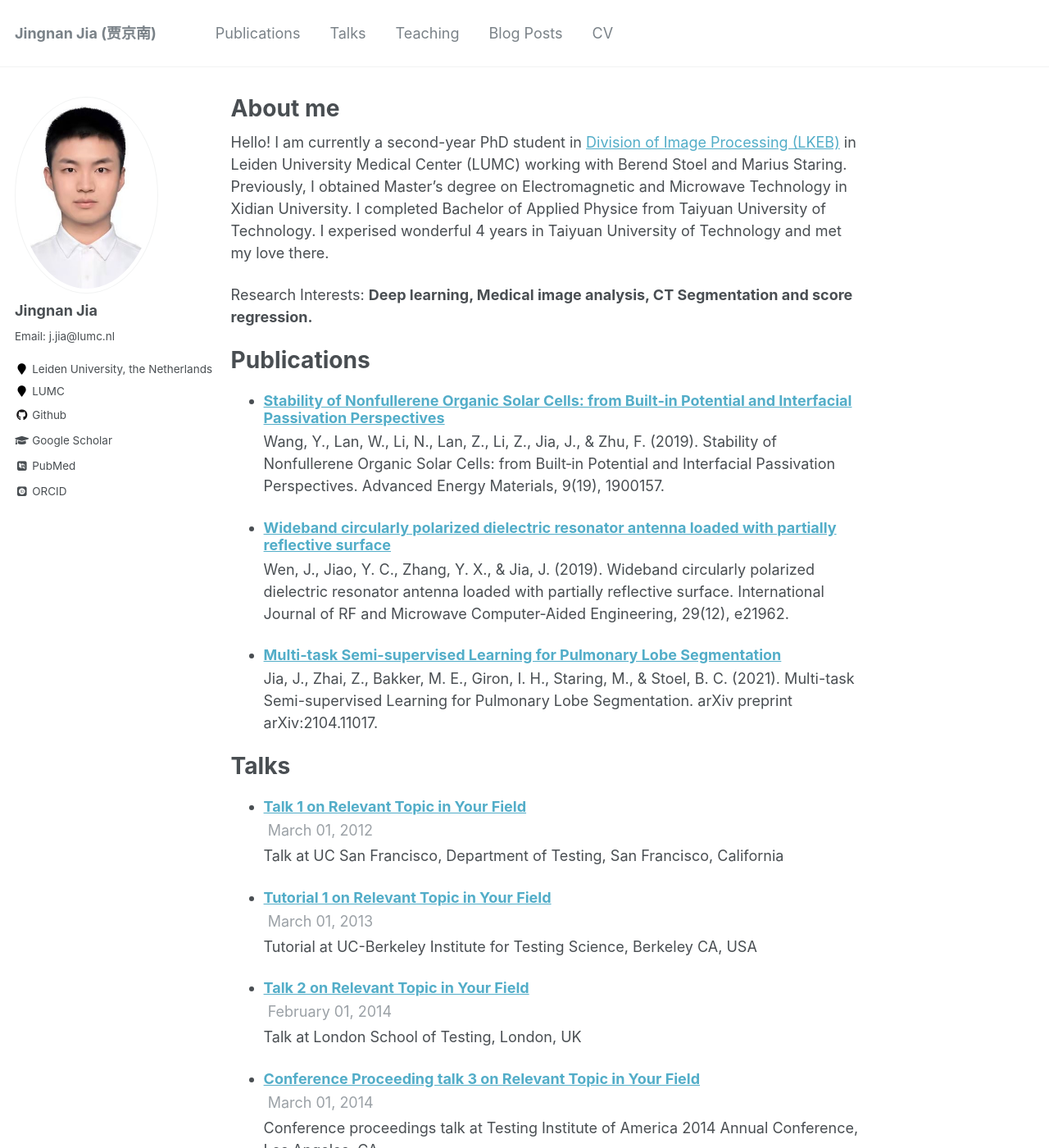
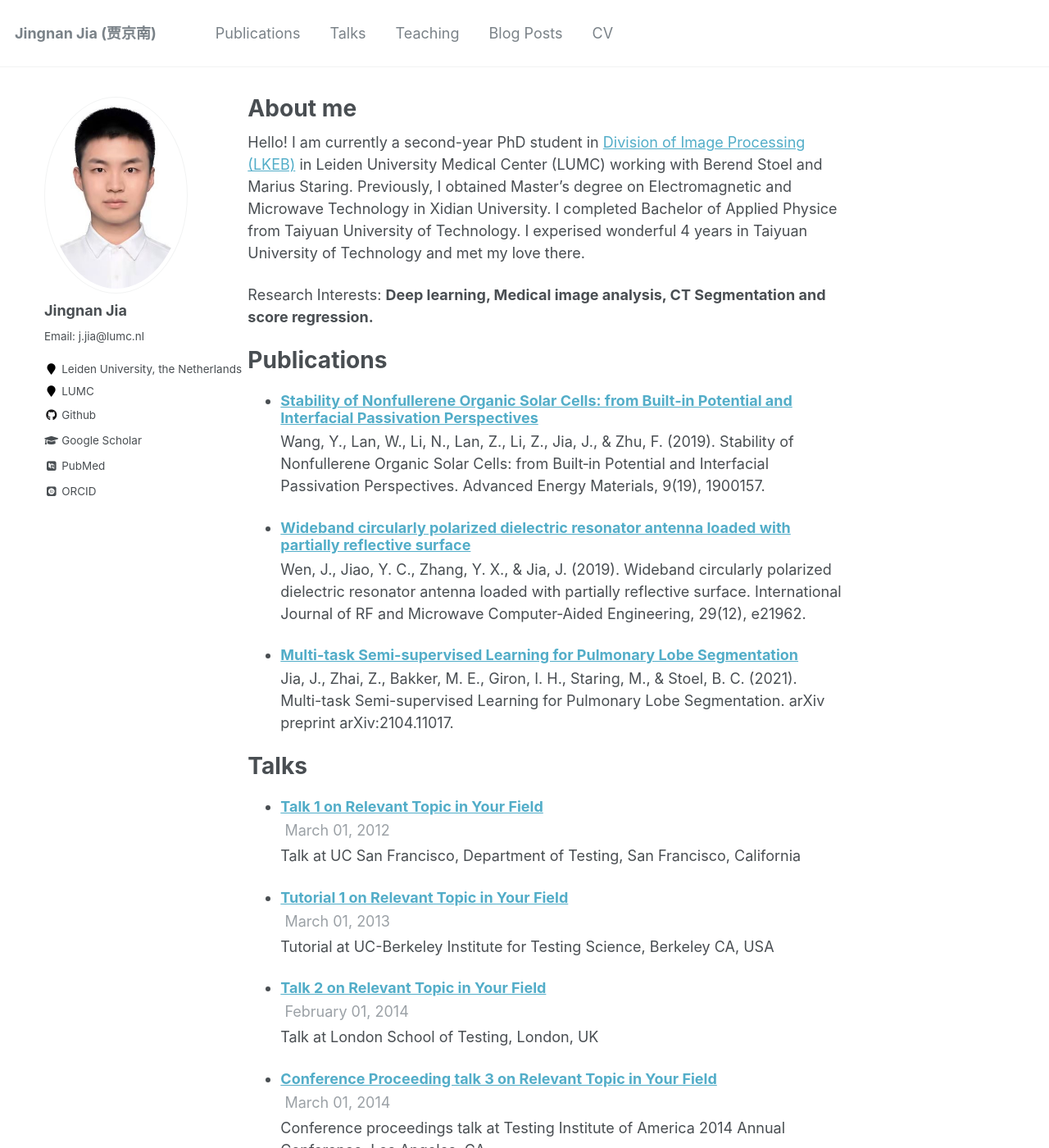
Before and after one commit to Jingnan-Jia/Jingnan-Jia.github.io_old, a Jekyll site: the page built from _pages/about.md, in a window 1280 px wide and 1400 px high. Shown: the whole window at 82% size. Built offline with Jekyll 4.4.1, drawn with Linux system fonts in a browser that asks for light colours; some web fonts are replaced.

Commit message:
try bigger margin left and right

```diff
--- a/_sass/_page.scss
+++ b/_sass/_page.scss
@@ -6,8 +6,8 @@
   @include container;
   @include clearfix;
   margin-top: 2em;
-  padding-left: 1em;
-  padding-right: 1em;
+  padding-left: 3em;
+  padding-right: 3em;
   animation: intro 0.3s both;
   animation-delay: 0.35s;
 
```
